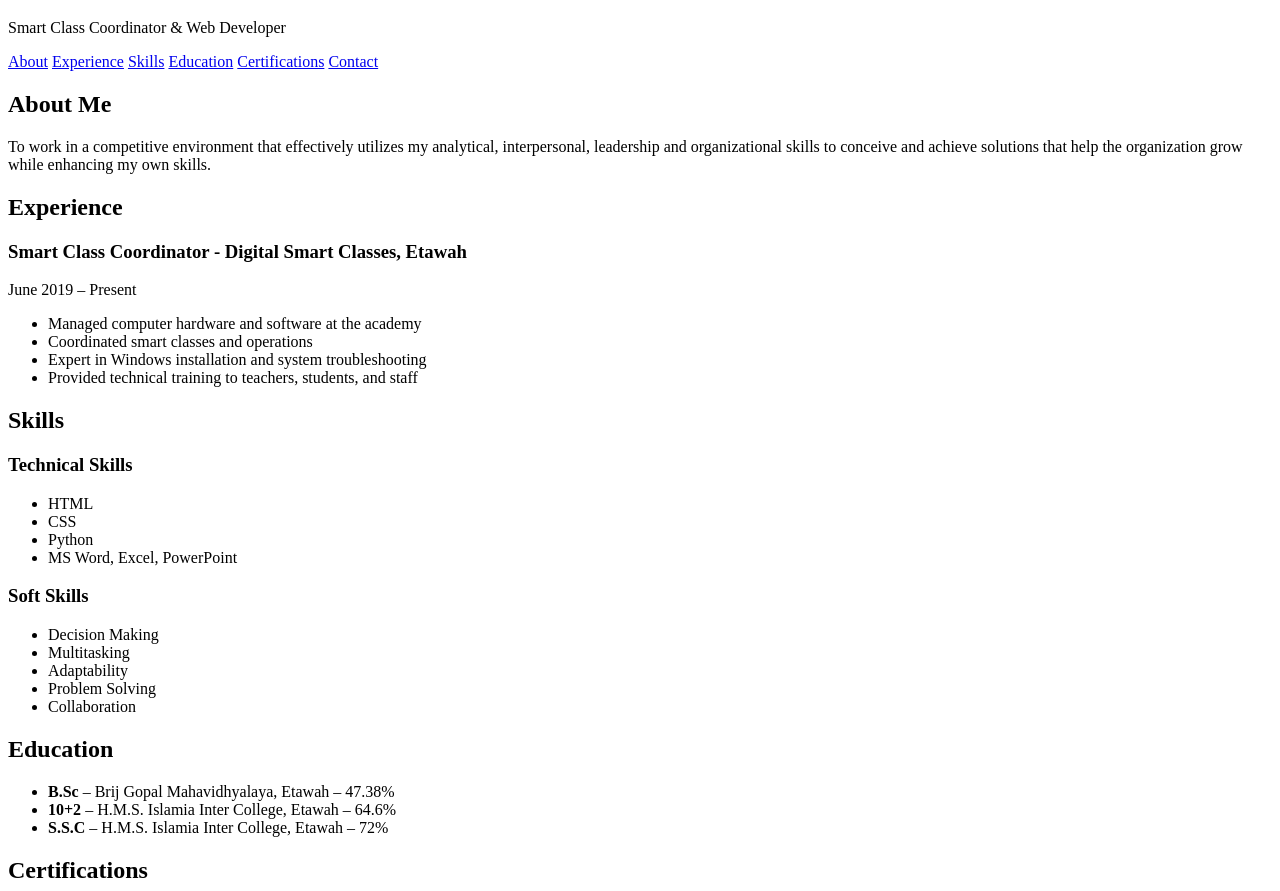
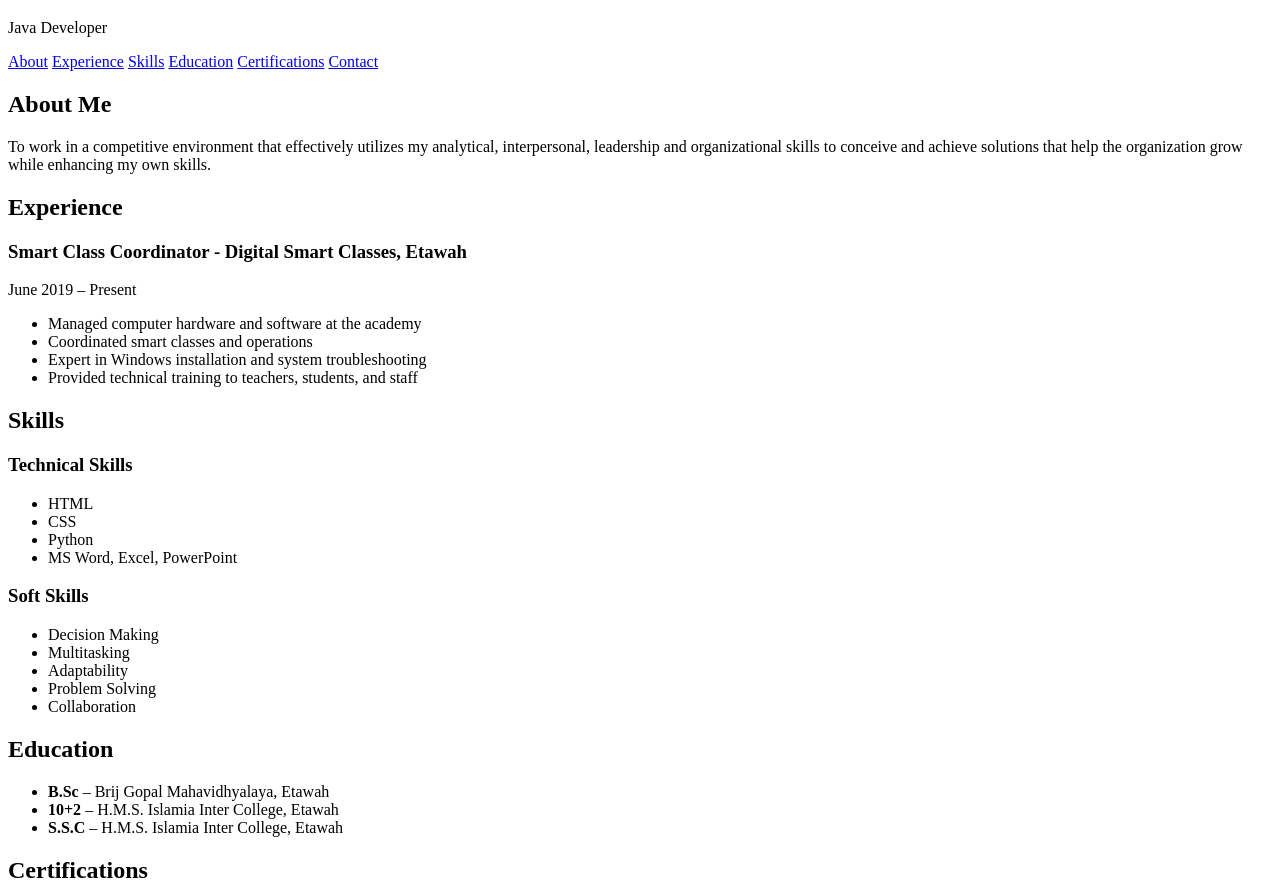
Before and after one commit to Avnish-web/Portfolio, a plain HTML site: page index.html in a window 1280 px wide. Shown: the part 61-952 px from the top of the page. Drawn offline with Linux system fonts and the light colour scheme; a script that the page names is missing.

Commit message:
Update index.html

```diff
--- a/index.html
+++ b/index.html
@@ -8,7 +8,7 @@
 <body>
   <header>
     <h1>Avneesh Sharma</h1>
-    <p>Smart Class Coordinator & Web Developer</p>
+    <p>Java Developer</p>
     <nav>
       <a href="#about">About</a>
       <a href="#experience">Experience</a>
@@ -50,9 +50,9 @@
   </section>  <section id="education">
     <h2>Education</h2>
     <ul>
-      <li><strong>B.Sc</strong> – Brij Gopal Mahavidhyalaya, Etawah – 47.38%</li>
-      <li><strong>10+2</strong> – H.M.S. Islamia Inter College, Etawah – 64.6%</li>
-      <li><strong>S.S.C</strong> – H.M.S. Islamia Inter College, Etawah – 72%</li>
+      <li><strong>B.Sc</strong> – Brij Gopal Mahavidhyalaya, Etawah</li>
+      <li><strong>10+2</strong> – H.M.S. Islamia Inter College, Etawah</li>
+      <li><strong>S.S.C</strong> – H.M.S. Islamia Inter College, Etawah </li>
     </ul>
   </section>  <section id="certifications">
     <h2>Certifications</h2>
```
